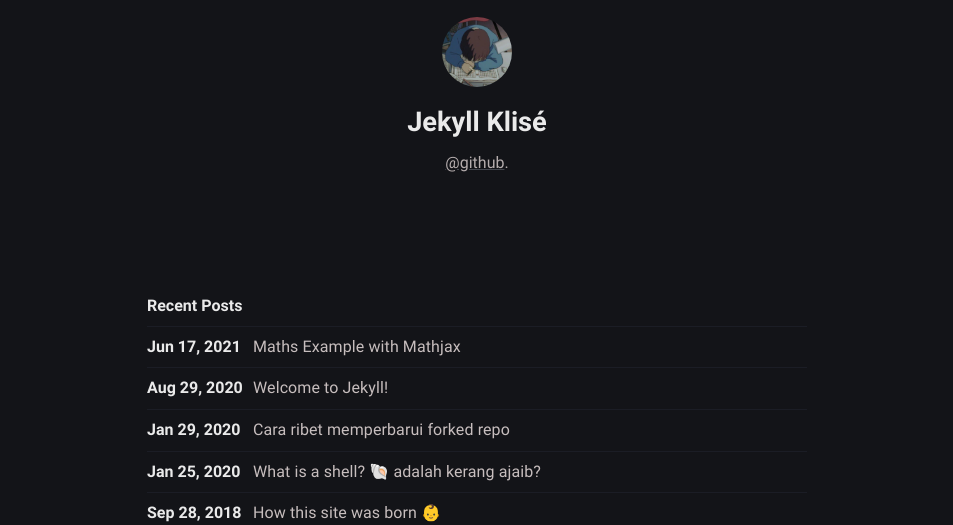
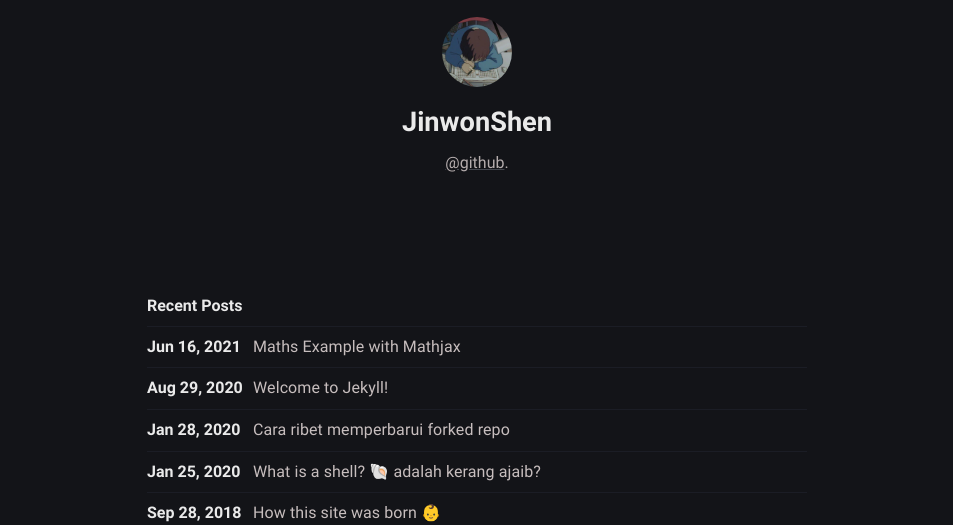
Before and after one commit to JinwonShen/JinwonShen.github.io, a Jekyll site: the page built from index.md, in a window 1280 px wide. Shown: the part 151-676 px from the top of the page, without its empty margins (163-1116 px from the left). Built offline with Jekyll 4.4.1, drawn with Linux system fonts in a browser that asks for light colours.

Commit message:
Update _config.yml

```diff
--- a/_config.yml
+++ b/_config.yml
@@ -1,20 +1,20 @@
 # Site settings
-title: Klise Theme # site title
+title: JinwonShen # site title
 description: >- # site description
   He's writing in Bahasa about web technology and experience as a journal
   for documentation things that he learned, meet him <a href="https://github.com/piharpi" target="_blank" rel="noopener">@github</a>.
 lang: en-US # default lang
-timezone: Asia/Jakarta # set your timezone
+timezone: Asia/Korea # set your timezone
 image: assets/img/ogp.png # This image used for Open Graph more info https://ogp.me/
 repo: https://github.com/piharpi/JinwonShen # site repo [optional]
 mode: dark # default theme "dark" | "light"
 
 # Profile settings
 author:
-  name: Jekyll Klisé # author name
+  name: JinwonShen # author name
   bio: >- # tell to the world
     <a href="https://github.com/piharpi/JinwonShen" target="_blank" rel="noopener">@github</a>.
-  username: ShenJinwon # general username
+  username: JinwonShen # general username
   github: JinWonShen # github username
   twitter: xxx # twitter username
   facebook: xxx # facebook username
```
